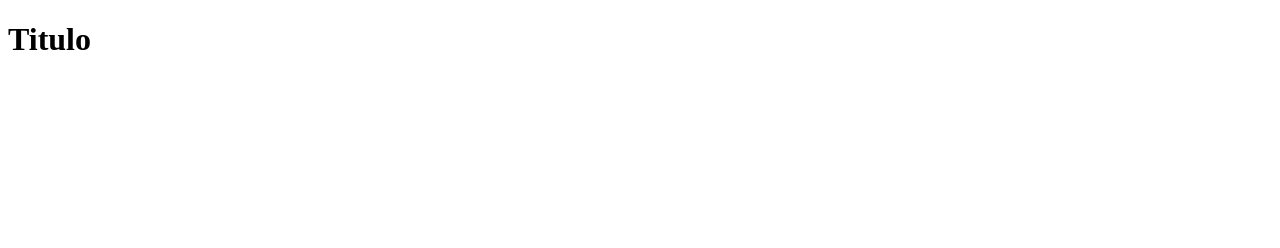
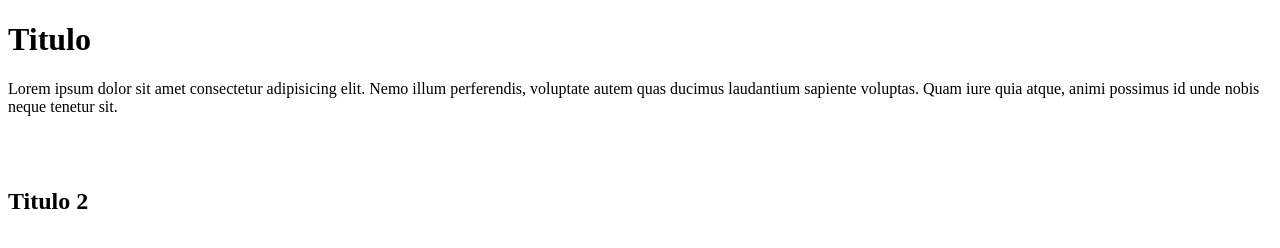
Before and after one commit to valentin-barsanti/Branches, a plain HTML site: page index.html in a window 1280 px wide. Drawn offline with Linux system fonts and the light colour scheme.

Commit message:
nuevos titulos

```diff
--- a/index.html
+++ b/index.html
@@ -8,5 +8,11 @@
 </head>
 <body>
     <h1>Titulo</h1>
+    <p>
+        Lorem ipsum dolor sit amet consectetur adipisicing elit. Nemo illum perferendis, voluptate autem quas ducimus laudantium sapiente voluptas. Quam iure quia atque, animi possimus id unde nobis neque tenetur sit.
+    </p>
+    <br/>
+    <br/>
+    <h2>Titulo 2</h2>
 </body>
 </html>
```
